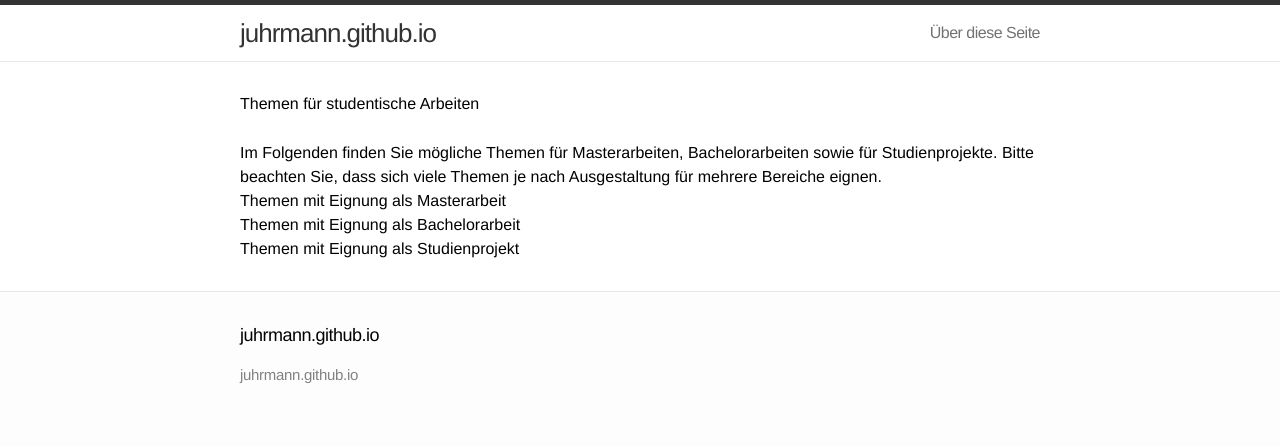
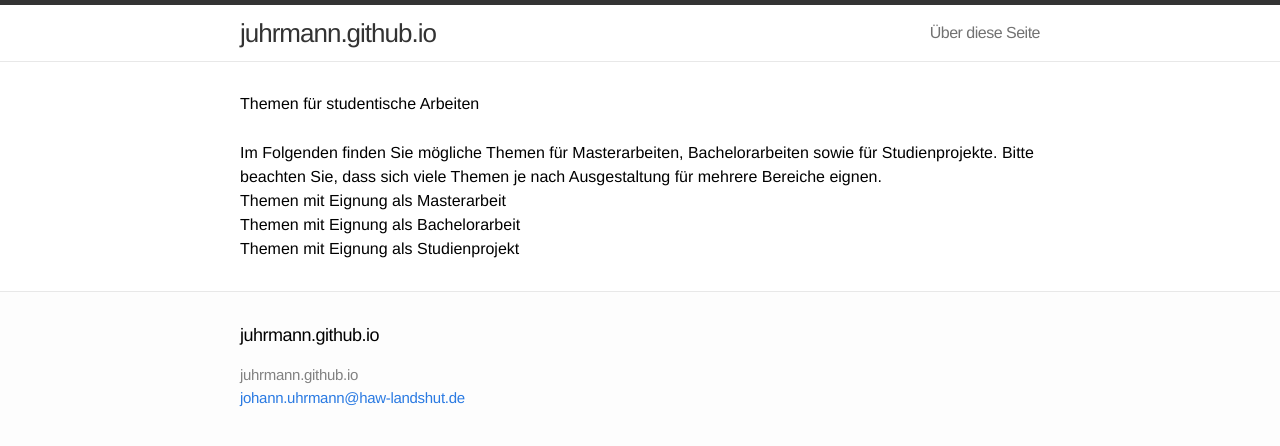
Before and after one commit to juhrmann/juhrmann.github.io, a Jekyll site: the page built from index.html, in a window 1280 px wide. Shown: the top 446 px of the page. Built offline with Jekyll 4.4.1, drawn with Linux system fonts in a browser that asks for light colours.

Commit message:
Mailadresse

```diff
--- a/_config.yml
+++ b/_config.yml
@@ -1 +1,2 @@
 theme: jekyll-theme-architect
+email: johann.uhrmann@haw-landshut.de
```
